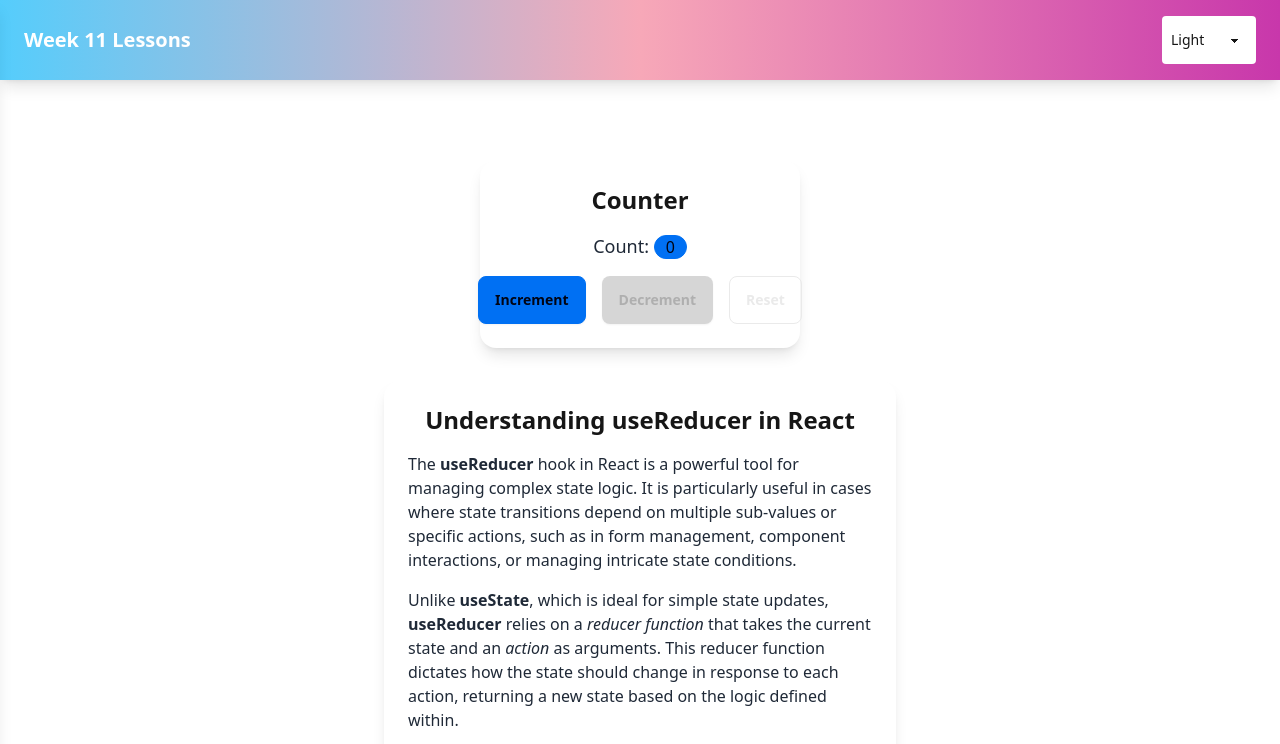
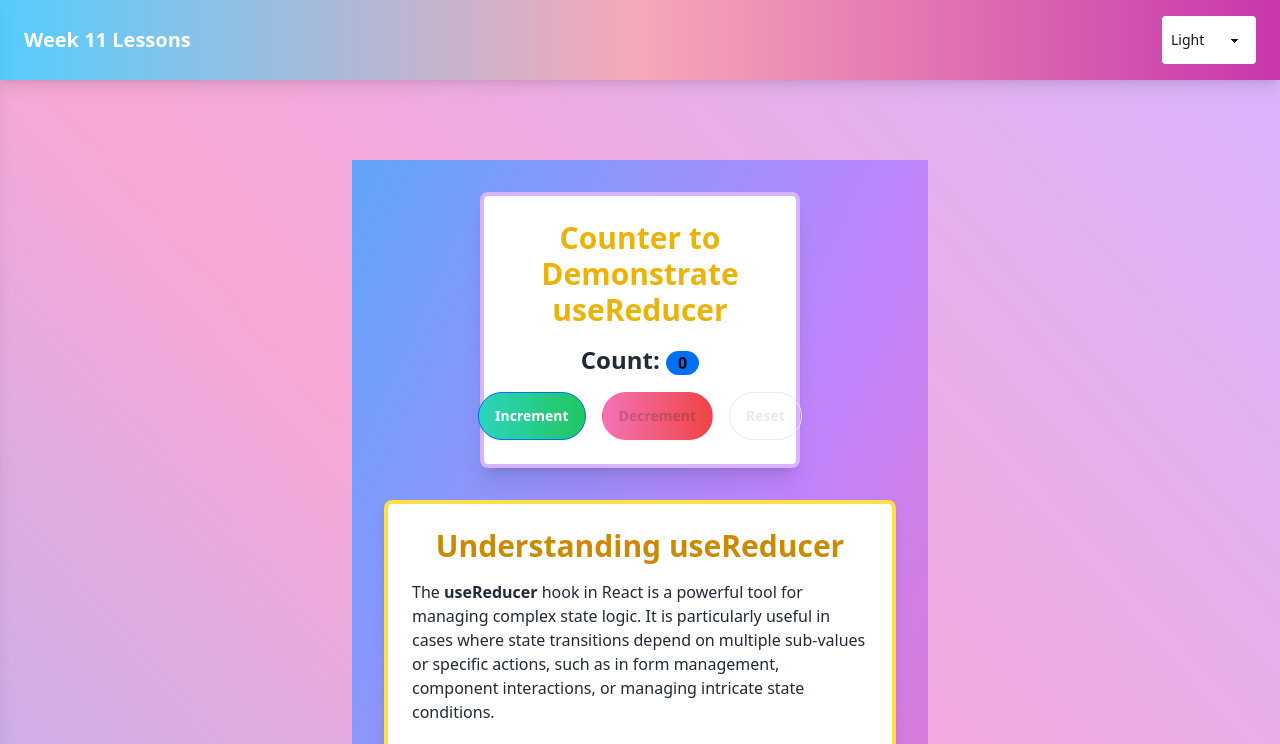
Before and after one commit to nicky-mc/week11-lessons-maybe, a Next.js app: page /useReducer in a window 1280 px wide. Shown: the top 744 px of the page. Built offline with nearby package versions, Linux system fonts and the light colour scheme.

Commit message:
more lessons completed

```diff
--- a/src/app/layout.js
+++ b/src/app/layout.js
@@ -1,7 +1,7 @@
 
 import React from "react";
-import ThemeProvider from "../ThemeProvider";
-import Navbar from "../components/Nabar";
+import ThemeProvider from "@/ThemeProvider";
+import Navbar from "@/components/Nabar";
 import "./globals.css";
 
 export const metadata = {
@@ -13,12 +13,12 @@ export default function RootLayout({ children }) {
   return (
     <ThemeProvider>
       <html lang="en">
-        <body className="antialiased font-sans min-h-screen">
+        <body className="antialiased font-sans min-h-screen bg-gradient-to-tr from-indigo-300 via-pink-300 to-purple-300 transition-colors duration-300">
           {/* Navbar with ThemeToggle and Navigation Drawer */}
           <Navbar />
 
           {/* Main Content Area */}
-          <main className="flex flex-col items-center justify-center p-4 pt-20 transition-all duration-300 max-w-full">
+          <main className="flex flex-col items-center justify-center p-4 pt-20 max-w-full">
             {children}
           </main>
         </body>
--- a/src/app/useReducer/page.jsx
+++ b/src/app/useReducer/page.jsx
@@ -10,12 +10,12 @@ function counterReducer(state, action) {
       if (state.count > 0) {
         return { ...state, count: state.count - 1 };
       } else {
-        return { ...state, showAlert: true }; // Trigger alert when attempting to go below zero
+        return { ...state, showAlert: true };
       }
     case "RESET":
       return { ...state, count: 0 };
     case "CLOSE_ALERT":
-      return { ...state, showAlert: false }; // Close the alert
+      return { ...state, showAlert: false };
     default:
       throw new Error(`Unhandled action type: ${action.type}`);
   }
@@ -37,15 +37,15 @@ export default function Counter() {
   const isZero = count === 0;
 
   return (
-    <div className="flex flex-col items-center space-y-8">
+    <div className="flex flex-col items-center space-y-8 p-8 bg-gradient-to-br from-blue-400 via-purple-400 to-pink-400 min-h-screen">
       {/* Counter Card */}
-      <div className="card w-80 bg-base-100 shadow-lg p-6 text-center">
-        <h1 className="text-2xl font-bold mb-4">Counter</h1>
+      <div className="card w-80 bg-base-100 shadow-xl p-6 text-center border-4 border-purple-300 rounded-lg">
+        <h1 className="text-3xl font-bold mb-4 text-yellow-500">Counter to Demonstrate useReducer</h1>
 
         {/* Display Count */}
-        <p className={`text-lg mb-4 transition-all ${count > 0 ? "text-green-600" : "text-gray-800"}`}>
+        <p className={`text-2xl font-semibold mb-4 ${count > 0 ? "text-green-600" : "text-gray-800"}`}>
           Count:{" "}
-          <span className={`badge badge-lg ${count > 0 ? "badge-success" : "badge-primary"}`}>
+          <span className={`badge badge-lg ${count > 0 ? "badge-success" : "badge-primary"} transition-all`}>
             {count}
           </span>
         </p>
@@ -54,20 +54,20 @@ export default function Counter() {
         <div className="flex justify-center space-x-4">
           <button
             onClick={() => dispatch({ type: "INCREMENT" })}
-            className="btn btn-primary"
+            className="btn btn-primary bg-gradient-to-r from-teal-400 to-green-500 hover:from-teal-500 hover:to-green-600 text-white font-bold px-4 py-2 rounded-full transition duration-300"
           >
             Increment
           </button>
           <button
             onClick={() => dispatch({ type: "DECREMENT" })}
-            className="btn btn-secondary"
-            disabled={isZero} // Disable if count is zero
+            className="btn btn-secondary bg-gradient-to-r from-pink-400 to-red-500 hover:from-pink-500 hover:to-red-600 text-white font-bold px-4 py-2 rounded-full transition duration-300"
+            disabled={isZero}
           >
             Decrement
           </button>
           <button
             onClick={() => dispatch({ type: "RESET" })}
-            className="btn btn-outline btn-accent text-lime-600"
+            className="btn btn-outline btn-accent text-lime-600 font-bold px-4 py-2 rounded-full hover:bg-lime-500 hover:text-white transition duration-300"
           >
             Reset
           </button>
@@ -75,11 +75,12 @@ export default function Counter() {
       </div>
 
       {/* Explanation Card */}
-      <div className="card w-full max-w-lg bg-base-100 shadow-lg p-6">
-        <h2 className="text-2xl font-semibold mb-4 text-center">Understanding useReducer in React</h2>
+      <div className="card w-full max-w-lg bg-base-100 shadow-lg p-6 border-4 border-yellow-300 rounded-lg">
+        <h2 className="text-3xl font-semibold mb-4 text-center text-yellow-600">Understanding useReducer</h2>
         <p className="text-gray-800 mb-4">
           The <strong>useReducer</strong> hook in React is a powerful tool for managing complex state logic.
-          It is particularly useful in cases where state transitions depend on multiple sub-values or specific actions, such as in form management, component interactions, or managing intricate state conditions.
+          It is particularly useful in cases where state transitions depend on multiple sub-values or specific actions,
+          such as in form management, component interactions, or managing intricate state conditions.
         </p>
         <p className="text-gray-800 mb-4">
           Unlike <strong>useState</strong>, which is ideal for simple state updates, <strong>useReducer</strong> relies on a
```
